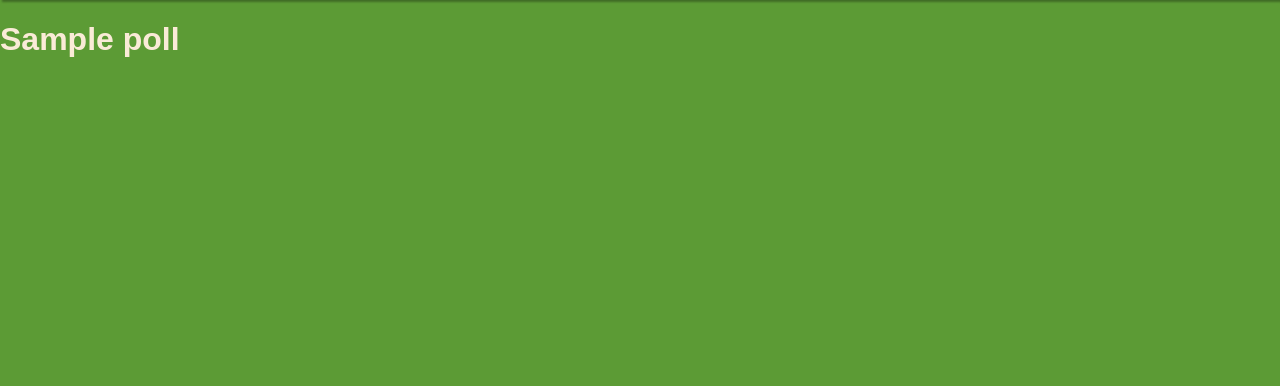
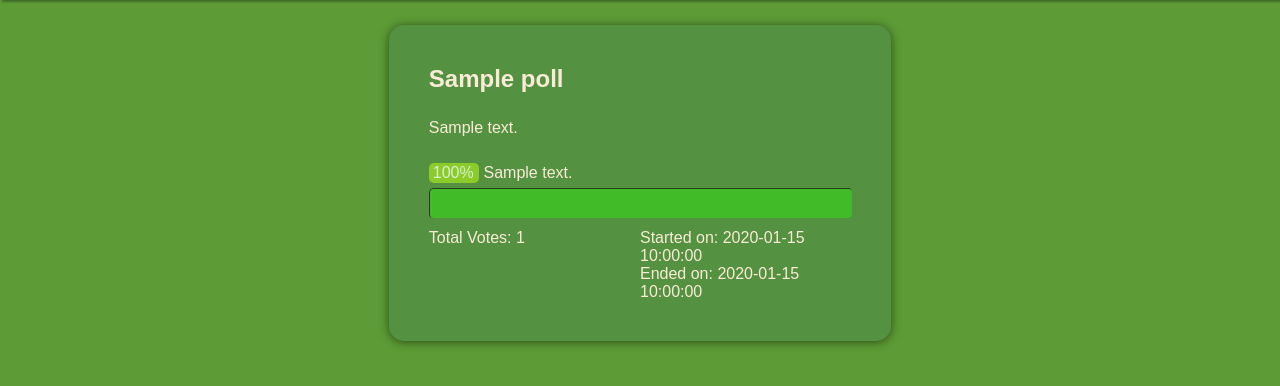
Before and after one commit to mykdolnyk/voting-flask-website, a Flask app: page /archive/1 in a window 1280 px wide. Shown: the part 75-461 px from the top of the page. Run offline with Flask 3, Linux system fonts and the light colour scheme; tables that the repository leaves empty hold one stand-in row (values such as "Sample post"); some web fonts are replaced.

Commit message:
Enhanced the poll results page, modified others - Also introduced a method `current_percent` for choice objects, which   represents the percent of votes casted for this choice in the related   poll

```diff
--- a/src/polls/models.py
+++ b/src/polls/models.py
@@ -53,6 +53,13 @@ class Choice(db.Model):
 
         return result
 
+    @property
+    def current_percent(self):
+        try:
+            return (self.total_votes / self.poll.total_votes) * 100
+        except ZeroDivisionError:
+            return 0
+
 
 class Vote(db.Model):
     id: Mapped[int] = mapped_column(primary_key=True)
--- a/src/polls/routes/frontend.py
+++ b/src/polls/routes/frontend.py
@@ -44,5 +44,5 @@ def poll_archive():
 
 @frontend_blueprint.route('/archive/<int:id>', methods=['GET'])
 def poll_results(id: int):
-    poll_title = Poll.query.get_or_404(id).title
-    return render_template('poll_results.html', poll_title=poll_title)
+    poll = Poll.query.get_or_404(id)
+    return render_template('poll_results.html', poll=poll)
--- a/src/polls/templates/frontend/poll_results.html
+++ b/src/polls/templates/frontend/poll_results.html
@@ -1,5 +1,30 @@
 {% extends 'base.html' %}
 
 {% block content %}
-<h1> {{ poll_title }} </h1>
+<section class="voting-container">
+    <div class='window-background'>
+        <form>
+            <h2>{{ poll.title }}</h2>
+            <p>{{ poll.description }}</p>
+            {% for choice in poll.choices %}
+                <div class="choice-box">
+                    <div>
+                        <span class="vote-percent">{{choice.current_percent|int}}%</span>
+                        {{ choice.text }}
+                    </div>
+                    <div class="progressbar">
+                        <div style="width: {{choice.current_percent}}%;"></div>
+                    </div>
+                </div>
+            {% endfor %}
+            <div class="poll-stats">
+                <div>Total Votes: {{ poll.total_votes }}</div>
+                <div>
+                    <div>Started on: {{ poll.started_on }}</div>
+                    <div>Ended on: {{ poll.expires_on }}</div>
+                </div>
+            </div>
+        </form>
+    </div>
+</section>
 {% endblock content %}
--- a/src/static/css/style.css
+++ b/src/static/css/style.css
@@ -50,9 +50,11 @@ a {
 
 .hidden {
     height: 0px;
+    width: 0px;
     border: 0px;
+    padding: 0px;
 
-    transition: height 0.5s;
+    transition: height 0.5s, width 0.5s;
 }
 
 .button {
@@ -79,3 +81,9 @@ a {
     transition: filter 0.2s;
     filter: saturate(1.1)
 }
+
+.window-background {
+    border-radius: 15px;
+    background-color: rgb(84, 146, 65);
+    box-shadow: rgba(0, 0, 0, 0.514) 0px 1px 10px;
+}
--- a/src/static/css/voting.css
+++ b/src/static/css/voting.css
@@ -15,11 +15,7 @@
 
     padding: 40px;
 
-    width: 40%;
-
-    border-radius: 15px;
-    background-color: rgb(84, 146, 65);
-    box-shadow: rgba(0, 0, 0, 0.514) 0px 1px 10px;
+    width: 33vw;
 }
 
 .choice-box {
@@ -60,3 +56,12 @@
     background-color: rgb(64, 194, 12);
     transition: background-color 0.05s;
 }
+
+.vote-percent {
+    display: inline-block;
+    background-color: rgb(139, 204, 42);
+    color: rgb(218, 238, 212);
+    border-radius: 5px;
+    padding: 1px 4px;
+    width: 5ex;
+}
--- a/src/static/js/polls/send-vote.js
+++ b/src/static/js/polls/send-vote.js
@@ -50,14 +50,17 @@ function displayPollResults(data) {
         // Use correct attribute selector syntax
         let progressbar = document.getElementById(`progressbar-${choice.id}`)
         let progressbarBar = progressbar.firstElementChild
+        let percentDisplay = document.getElementById(`percent-${choice.id}`)
         let radioInput = document.querySelector(`input[type="radio"][value="${choice.id}"]`)
 
         radioInput.style.display = 'none'
 
         votePercent = (choice.total_votes / data.poll_data.total_votes) * 100
         progressbarBar.style.width = `${votePercent}%`
+        percentDisplay.innerText = `${votePercent}%`
 
         progressbar.classList.remove('hidden')
+        percentDisplay.classList.remove('hidden')
     }
 }
 
```
Also changed, not shown: src/polls/templates/frontend/current_poll.html (+20 -1 lines), src/polls/templates/frontend/render_poll_form.html (+4 -3 lines).
